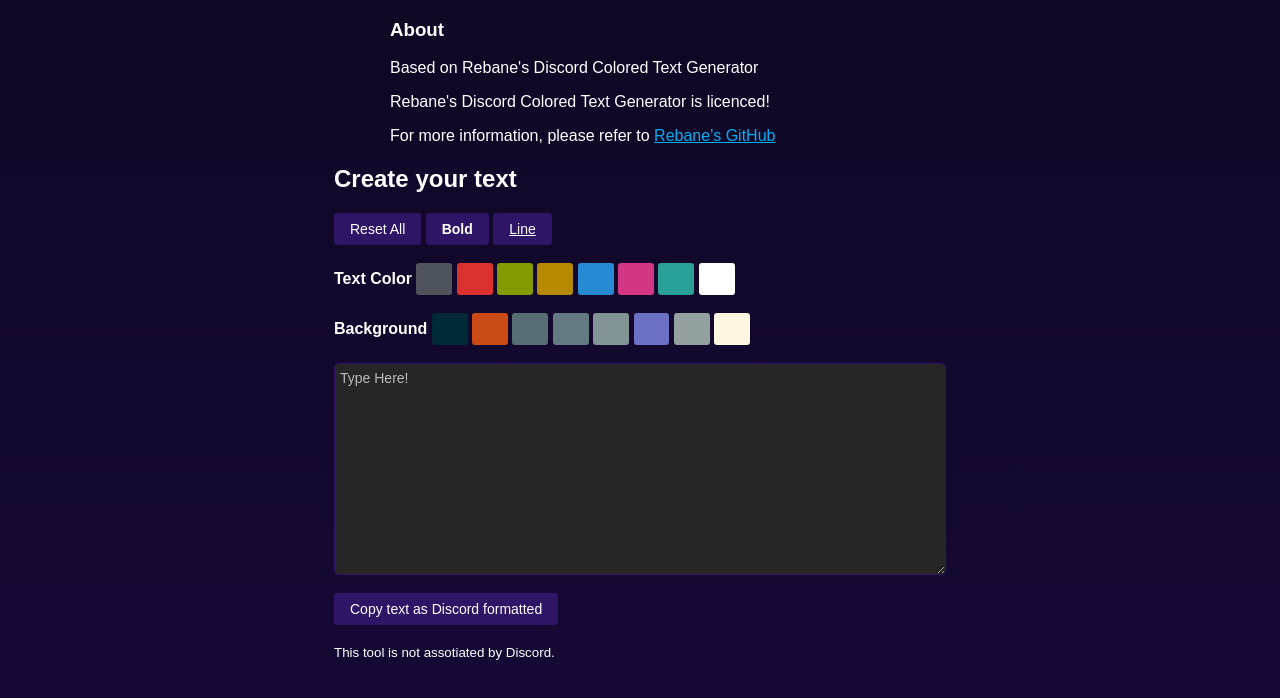
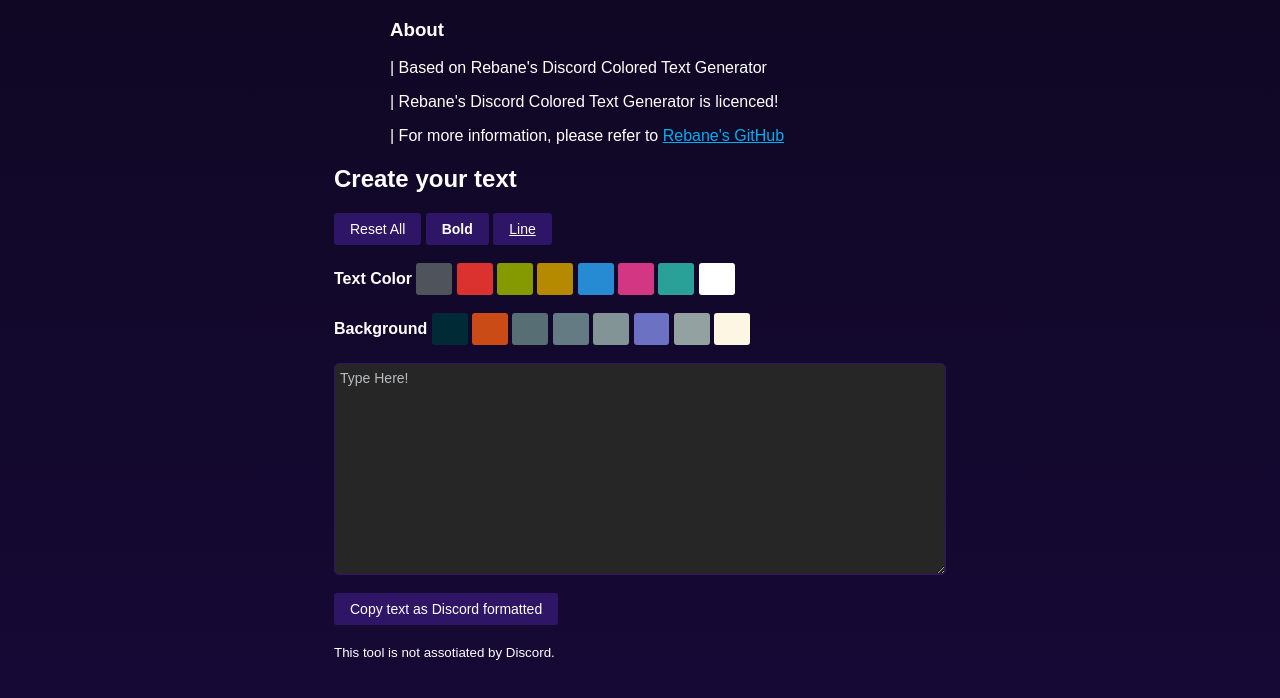
Before and after one commit to WbcrMariX/discordtext, a plain HTML site: page index.html in a window 1280 px wide. Shown: the part 100-798 px from the top of the page. Drawn offline with Linux system fonts and the light colour scheme.

Commit message:
Update index.html

```diff
--- a/index.html
+++ b/index.html
@@ -107,9 +107,9 @@ For more information, please refer to <https://unlicense.org>
 <h1>MariX's Discord <span style="color:#2e1566">Colored</span> Texts</h1>
 <div class="container">
 <h3>About</h3>
-<p>Based on Rebane's Discord Colored Text Generator</p>
-<p>Rebane's Discord Colored Text Generator is licenced!</p>
-<p>For more information, please refer to <a href="https://gist.github.com/rebane2001/07f2d8e80df053c70a1576d27eabe97c">Rebane's GitHub</a></p>
+<p>| Based on Rebane's Discord Colored Text Generator</p>
+<p>| Rebane's Discord Colored Text Generator is licenced!</p>
+<p>| For more information, please refer to <a href="https://gist.github.com/rebane2001/07f2d8e80df053c70a1576d27eabe97c">Rebane's GitHub</a></p>
 </div>
 <h2>Create your text</h2>
 <button data-ansi="0" class="button style-button">Reset All</button>
```
